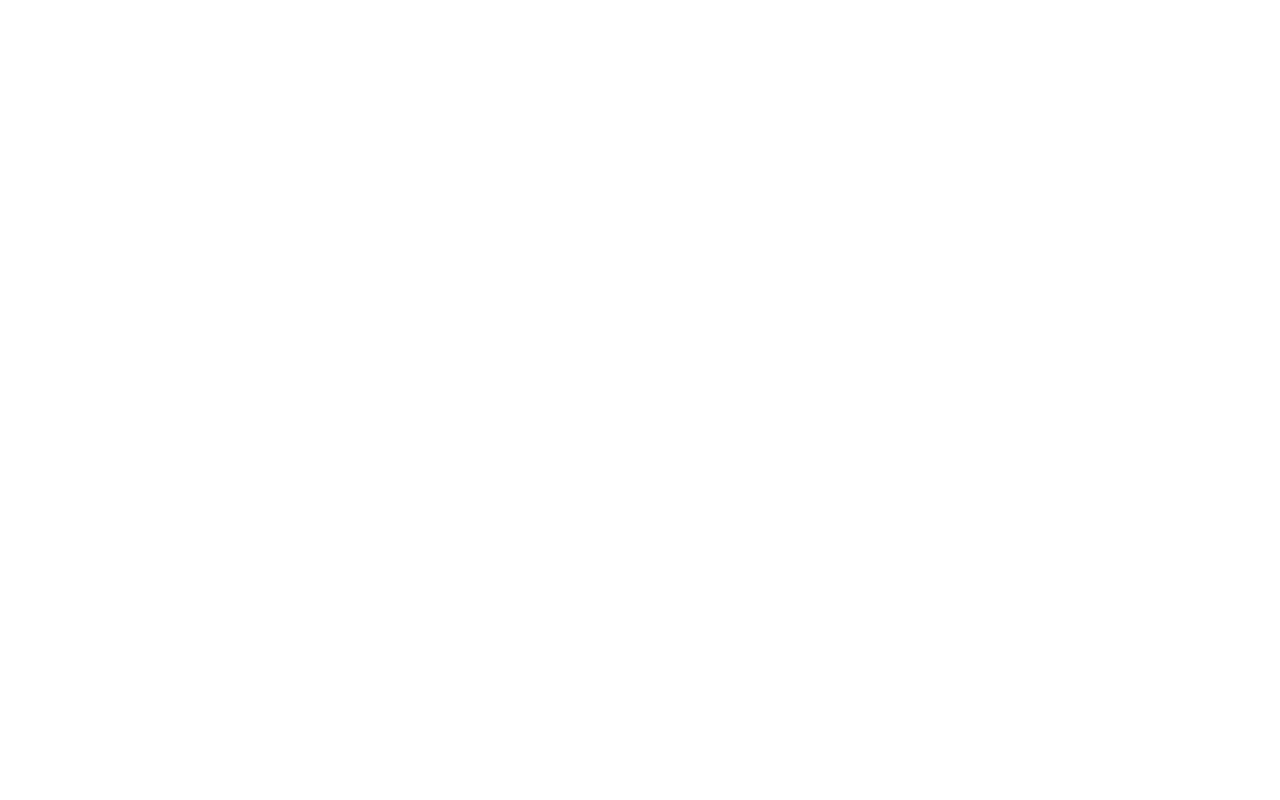
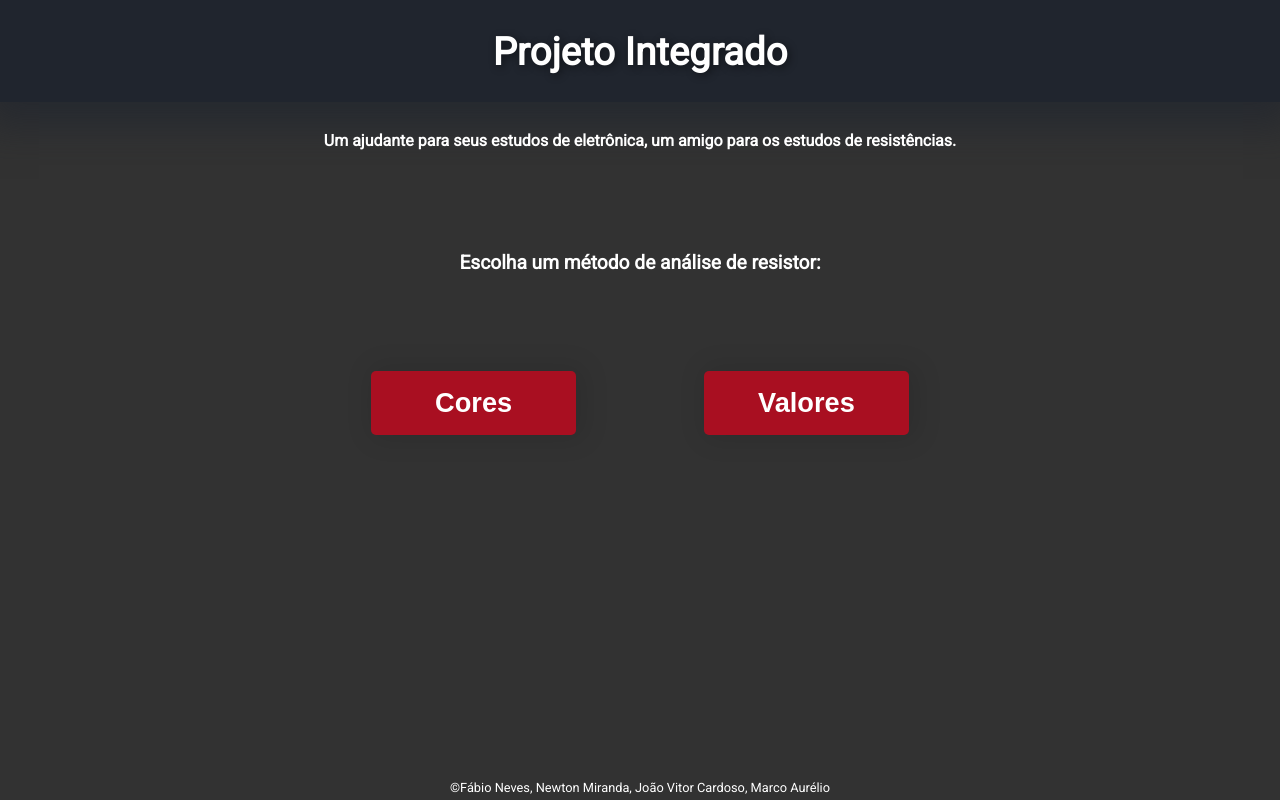
Before and after one commit to FabioNeves00/Resistores, an Electron app: page view/screen/index.html in a window 1280 px wide. Drawn offline with Linux system fonts and the light colour scheme.

Commit message:
html/css of index added

```diff
--- /dev/null
+++ b/view/css/index.css
@@ -0,0 +1,102 @@
+:root {
+    --background: #323232;
+    --big-button: #A90F21;
+    --small-button: #707070;
+    --header: #20252E;
+    font-family: 'Roboto';
+}
+
+body {
+    margin: 0;
+    padding: 0;
+    user-select: none;
+    background-color: var(--background);
+}
+
+header {
+    margin: 0;
+    background-color: var(--header);
+    width: 100%;
+    height: 8vw;
+    display: flex;
+    justify-content: center;
+    align-items: center;
+    box-shadow: 0px 10px 35px 15px rgba(32, 37, 46, 0.65);
+
+}
+
+header h1 {
+    margin: 0;
+    color: white;
+    font-size: 2.4em;
+    font-weight: bold;
+    text-shadow: 2px 2px 9px rgba(0, 0, 0, 0.49);
+}
+
+#container {
+    width: 100%;
+    height: 100%;
+
+    display: flex;
+    align-items: center;
+    justify-content: center;
+    flex-direction: column;
+}
+
+h3 {
+    margin: 0;
+    color: white;
+    font-weight: bold;
+    font-size: 1em;
+    line-height: 2vw;
+}
+
+h4 {
+    margin: 7.5%;
+    color: white;
+    font-weight: bold;
+    font-size: 1.2em;
+    line-height: 2vw;
+}
+
+#val {
+    width: 16vw;
+    height: 5vw;
+    background-color: var(--big-button);
+    margin-inline: 5%;
+    color: white;
+    border-width: 0;
+    border-radius: 5px;
+    font-size: 1.7em;
+    font-weight: bolder;
+    cursor: pointer;
+    box-shadow: 4px 0px 26px 5px rgba(0, 0, 0, 0.102);
+}
+
+#val:hover {
+    background-color: rgb(160, 30, 45)
+}
+#val:active {
+    background-color: rgb(128, 46, 56)
+}
+
+footer {
+    color: white;
+    text-align: center;
+    font-size: 0.8em;
+    position: absolute;
+    margin-left: auto;
+    margin-right: auto;
+    left: 0;
+    right: 0;
+    bottom: 5px;
+}
+
+.buttons {
+    width: 100%;
+    height: 100%;
+
+    display: flex;
+    align-items: center;
+    justify-content: center;
+}
--- a/view/screen/index.html
+++ b/view/screen/index.html
@@ -1,12 +1,39 @@
 <!DOCTYPE html>
 <html lang="en">
+
 <head>
     <meta charset="UTF-8">
     <meta http-equiv="X-UA-Compatible" content="IE=edge">
     <meta name="viewport" content="width=device-width, initial-scale=1.0">
+    <link rel="stylesheet" href="../css/index.css">
+    <link href="https://fonts.googleapis.com/css2?family=Roboto&display=swap" rel="stylesheet">
+    <link rel="shortcut icon" href="../img/icon.png" type="image/x-icon">
     <title>Main Menu | Resistores</title>
 </head>
+
 <body>
+    <header>
+        <h1>Projeto Integrado</h1>
+    </header>
 
+    <section>
+        <div id="container">
+            <h3>
+                <br>Um ajudante para seus estudos de eletrônica, um amigo para os estudos de resistências.</br>
+            </h3>
+
+            <h4>
+                Escolha um método de análise de resistor:
+            </h4>
+        </div>
+
+        <div class="buttons">
+            <button id='val' onclick="window.location.href = 'cores.html'">Cores</button>
+            <button id='val' onclick="window.location.href = 'valor.html'">Valores</button>
+        </div>
+    </section>
+
+    <footer>&copy;Fábio Neves, Newton Miranda, João Vitor Cardoso, Marco Aurélio</footer>
 </body>
+
 </html>
```
